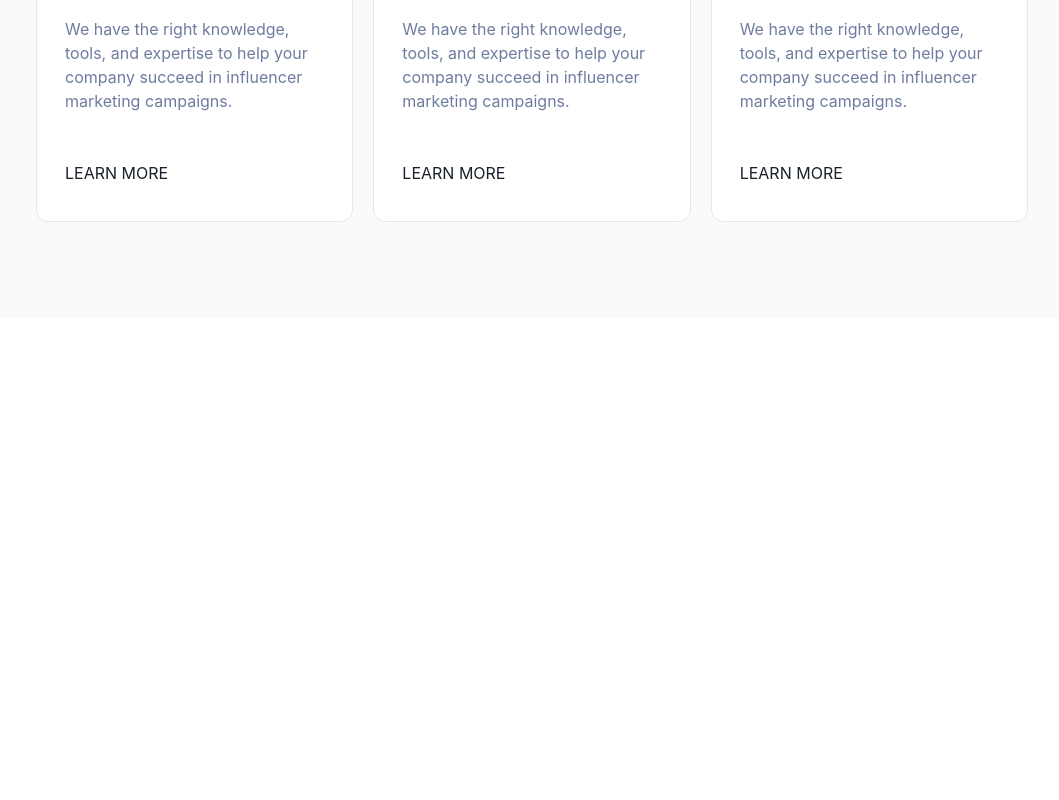
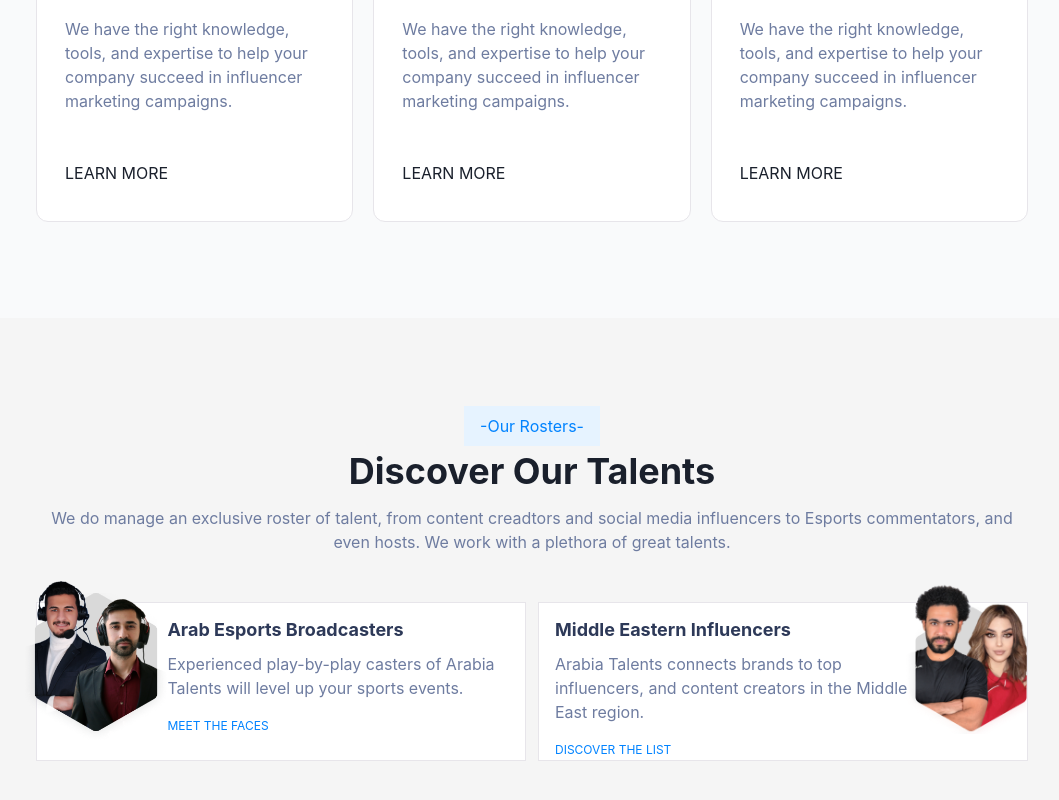
Before and after one commit to mujeebhashone/next.type, a Next.js app: page / in a window 1280 px wide. Shown: the part 1935-2735 px from the top of the page, without its empty margins (108-1167 px from the left). Before the commit the page ends 2253 px from the top, so only its background shows below. Built offline with nearby package versions, Linux system fonts and the light colour scheme.

Commit message:
BoxSection2

```diff
--- a/src/pages/Components/BoxSection.tsx
+++ b/src/pages/Components/BoxSection.tsx
@@ -11,7 +11,7 @@
         <Box as='span' color={'#0083FF'} bg={'#E6F3FF'} px={'4'} py={'2.5'} >-What We Do-
         </Box>
         <Heading mb={'3'} mt={'3'}>We’re Offering Diverse Influencer Services</Heading>
-        <Text>Arabia Talents is an agency that offers 360° marketing and operation services to brands seeking to increase their presence in the Arab world. </Text>
+        <Text color={'#6E7CA0'}>Arabia Talents is an agency that offers 360° marketing and operation services to brands seeking to increase their presence in the Arab world. </Text>
 
       </Box>
 
--- /dev/null
+++ b/src/pages/Components/BoxSection2.tsx
@@ -0,0 +1,71 @@
+import { Box, Container, Flex, Heading, Link, SimpleGrid, Text } from '@chakra-ui/react'
+import React from 'react'
+import Image from "next/image";
+
+const BoxSection2 = () => {
+  return (
+        <Box as='section' bg={'#F5F5F5'}>
+            <Container  maxW={'80%'}  py={{lg:'24', base:'0'}} marginX={'auto'}>
+            <Box textAlign={'center'} mb={'12'}>
+        <Box as='span' color={'#0083FF'} bg={'#E6F3FF'} px={'4'} py={'2.5'} >-Our Rosters-
+        </Box>
+        <Heading mb={'3'} mt={'3'}>Discover Our Talents</Heading>
+        <Text color={'#6E7CA0'}> We do manage an exclusive roster of talent, from content creadtors and social media influencers to
+Esports commentators, and even hosts.  We work with a plethora of great talents. </Text>
+
+      </Box>
+      <SimpleGrid columns={{base: 1, lg: 2}} spacing={3}>
+        <Flex border={'1px solid #E7E5EA'} bg={'#FFFFFF'} >
+            <Box mt={'-6'} ml={'-3'}>
+            <Image
+            src="/assets/images/secpic2.png"
+            width={250}
+            height={297}
+            alt="company logo"
+          />
+            </Box>
+            <Box pt={'4'}>
+                <Heading color={'#2D3958'} fontSize={'lg'} mb={'3'}>Arab Esports Broadcasters</Heading>
+                <Text mb={'3'} color={'#6E7CA0'} fontSize={'md'}>Experienced play-by-play casters of Arabia Talents will level up your sports events.</Text>
+                <Link color={'#0083FF'} fontSize={'xs'}>MEET THE FACES</Link>
+            </Box>
+
+
+
+
+        </Flex>
+
+
+        <Flex border={'1px solid #E7E5EA'} bg={'#FFFFFF'} >
+
+            <Box pt={'4'} pl={'4'}>
+                <Heading color={'#2D3958'} fontSize={'lg'} mb={'3'}>Middle Eastern Influencers</Heading>
+                <Text mb={'3'} color={'#6E7CA0'} fontSize={'md'}>Arabia Talents connects brands to top influencers, and content creators in the Middle East region.</Text>
+                <Link color={'#0083FF'} fontSize={'xs'}>DISCOVER THE LIST</Link>
+            </Box>
+
+
+            <Box mt={'-6'} ml={'-3'}>
+            <Image
+            src="/assets/images/secpic1.png"
+            width={250}
+            height={297}
+            alt="company logo"
+          />
+            </Box>
+
+
+
+
+        </Flex>
+
+
+
+      </SimpleGrid>
+            </Container>
+
+        </Box>
+  )
+}
+
+export default BoxSection2
--- a/src/pages/index.tsx
+++ b/src/pages/index.tsx
@@ -4,6 +4,7 @@
 import Banner from './Components/Banner'
 import Section from './Components/Section'
 import BoxSection from './Components/BoxSection'
+import BoxSection2 from './Components/BoxSection2'
 
 const inter= Outfit({ subsets: ['latin'] })
 
@@ -20,6 +21,7 @@
       <Banner/>
       <Section/>
       <BoxSection/>
+      <BoxSection2/>
     </>
   )
 }
```
Also changed, not shown: public/assets/images/secpic1.png (added), public/assets/images/secpic2.png (added).
